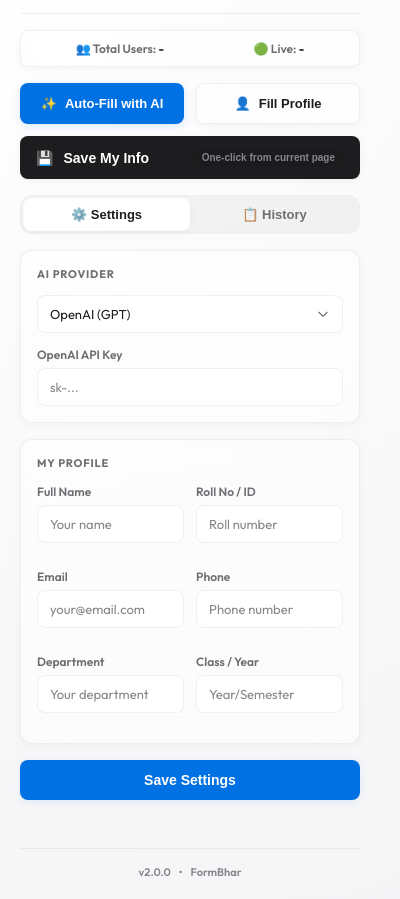
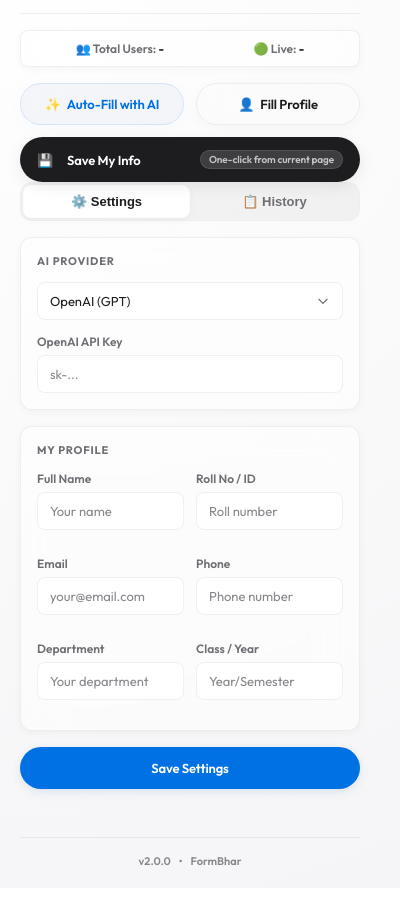
Before and after one commit to NotArsal/FormBhar, a browser extension: page extension/popup/popup.html in a window 400 px wide. Shown: the part 67-966 px from the top of the page. Drawn offline with Linux system fonts and the light colour scheme; no server answers.

Commit message:
feat: integrate premium 3D tactile GlassButton system across popup and external forms

```diff
--- a/extension/popup/popup.css
+++ b/extension/popup/popup.css
@@ -152,106 +152,137 @@ body {
   font-weight: 700;
 }
 
-/* Quick Actions */
-.quick-actions {
+/* Glass Button Core System */
+.glass-button-wrap {
+  position: relative;
   display: flex;
-  gap: 12px;
-  margin-bottom: 12px;
+  justify-content: center;
+  align-items: center;
+  border-radius: 9999px;
+  transition: all 0.3s cubic-bezier(0.16, 1, 0.3, 1);
 }
 
-.action-btn {
-  flex: 1;
+.glass-button {
+  all: unset;
+  width: 100%;
+  box-sizing: border-box;
+  position: relative;
   display: flex;
   align-items: center;
   justify-content: center;
-  gap: 8px;
-  padding: 12px;
-  border: 1px solid transparent;
-  border-radius: var(--radius-md);
+  cursor: pointer;
+  border-radius: 9999px;
+  background: rgba(255, 255, 255, 0.55);
+  border: 1px solid rgba(0, 0, 0, 0.06);
+  backdrop-filter: blur(20px);
+  -webkit-backdrop-filter: blur(20px);
+  color: var(--text-primary);
+  transition: all 0.3s cubic-bezier(0.16, 1, 0.3, 1);
+  z-index: 2;
   font-size: 13px;
   font-weight: 600;
-  cursor: pointer;
-  transition: all 0.25s cubic-bezier(0.16, 1, 0.3, 1);
 }
 
-.action-btn.primary {
-  background: var(--accent-blue);
-  color: #ffffff;
-  box-shadow: 0 2px 8px rgba(0, 113, 227, 0.15);
+.glass-button-text {
+  display: flex;
+  align-items: center;
+  justify-content: center;
+  gap: 6px;
+  padding: 12px 16px;
+  width: 100%;
+  user-select: none;
+  font-family: 'Outfit', sans-serif;
+  letter-spacing: -0.01em;
+  white-space: nowrap;
 }
 
-.action-btn.primary:hover {
-  background: var(--accent-blue-hover);
-  transform: translateY(-1px);
-  box-shadow: 0 4px 12px rgba(0, 113, 227, 0.25);
+.glass-button-shadow {
+  position: absolute;
+  inset: 0;
+  border-radius: 9999px;
+  background: rgba(0, 0, 0, 0.02);
+  box-shadow: 0 4px 16px rgba(0, 0, 0, 0.03), inset 0 1px 0 rgba(255, 255, 255, 0.5);
+  z-index: 1;
+  transition: all 0.3s cubic-bezier(0.16, 1, 0.3, 1);
+  pointer-events: none;
 }
 
-.action-btn.primary:active {
-  background: var(--accent-blue-active);
-  transform: translateY(0);
+/* Hover States (Apple premium scale + shadow refraction separation) */
+.glass-button-wrap:hover .glass-button {
+  background: rgba(255, 255, 255, 0.75);
+  border-color: rgba(0, 0, 0, 0.12);
+  transform: translateY(-2px) scale(1.01);
 }
 
-.action-btn.secondary {
-  background: var(--glass-bg);
-  color: var(--text-primary);
-  border: 1px solid var(--glass-border);
-  backdrop-filter: blur(20px);
-  -webkit-backdrop-filter: blur(20px);
-  box-shadow: var(--shadow-sm);
+.glass-button-wrap:hover .glass-button-shadow {
+  background: rgba(0, 0, 0, 0.04);
+  box-shadow: 0 8px 24px rgba(0, 0, 0, 0.06), inset 0 1px 0 rgba(255, 255, 255, 0.7);
+  transform: translateY(1.5px) scale(1.025);
 }
 
-.action-btn.secondary:hover {
-  background: var(--glass-bg-hover);
-  border-color: var(--glass-border-hover);
-  transform: translateY(-1px);
-  box-shadow: var(--shadow-md);
+/* Pressed States */
+.glass-button-wrap:active .glass-button {
+  transform: translateY(0.5px) scale(0.98);
+  background: rgba(255, 255, 255, 0.45);
+  border-color: rgba(0, 0, 0, 0.08);
 }
 
-.action-btn.secondary:active {
-  transform: translateY(0);
+.glass-button-wrap:active .glass-button-shadow {
+  transform: translateY(0) scale(0.98);
+  box-shadow: 0 2px 8px rgba(0, 0, 0, 0.02);
 }
 
-/* Info Capture */
-.info-capture {
-  margin-bottom: 16px;
+/* Accent Rules */
+.glass-button-wrap.primary .glass-button {
+  color: var(--accent-blue);
+  border-color: rgba(0, 113, 227, 0.12);
+  background: rgba(0, 113, 227, 0.02);
 }
 
-.capture-btn {
-  width: 100%;
-  display: flex;
-  align-items: center;
-  gap: 10px;
-  padding: 13px 16px;
-  background: var(--accent-dark);
-  color: #ffffff;
-  border: none;
-  border-radius: var(--radius-md);
-  font-size: 14px;
-  font-weight: 600;
-  cursor: pointer;
-  box-shadow: 0 2px 8px rgba(0, 0, 0, 0.05);
-  transition: all 0.25s cubic-bezier(0.16, 1, 0.3, 1);
+.glass-button-wrap.primary:hover .glass-button {
+  background: rgba(0, 113, 227, 0.06);
+  border-color: rgba(0, 113, 227, 0.20);
 }
 
-.capture-btn:hover {
-  background: var(--accent-dark-hover);
-  transform: translateY(-1px);
-  box-shadow: 0 6px 16px rgba(0, 0, 0, 0.12);
+.glass-button-wrap.primary .glass-button-shadow {
+  box-shadow: 0 4px 16px rgba(0, 113, 227, 0.03);
 }
 
-.capture-btn:active {
-  transform: translateY(0);
+.glass-button-wrap.primary:hover .glass-button-shadow {
+  box-shadow: 0 8px 24px rgba(0, 113, 227, 0.09);
+}
+
+.glass-button-wrap.secondary .glass-button {
+  color: var(--text-primary);
+}
+
+/* Save My Info Accent (Sleek dark high contrast buttons as custom Apple style accent) */
+.glass-button-wrap.capture-wrap .glass-button {
+  background: var(--accent-dark);
+  border-color: transparent;
+  color: #ffffff;
+}
+
+.glass-button-wrap.capture-wrap:hover .glass-button {
+  background: var(--accent-dark-hover);
+}
+
+.glass-button-wrap.capture-wrap .glass-button-shadow {
+  box-shadow: 0 4px 16px rgba(0, 0, 0, 0.08);
+}
+
+.glass-button-wrap.capture-wrap:hover .glass-button-shadow {
+  box-shadow: 0 8px 24px rgba(0, 0, 0, 0.14);
 }
 
 .btn-hint {
   font-size: 10px;
   font-weight: 600;
-  color: var(--text-muted);
-  background: rgba(0, 0, 0, 0.04);
+  color: rgba(255, 255, 255, 0.7);
+  background: rgba(255, 255, 255, 0.15);
   padding: 2px 8px;
   border-radius: 20px;
-  margin-left: auto;
-  border: 1px solid rgba(0, 0, 0, 0.03);
+  border: 1px solid rgba(255, 255, 255, 0.1);
 }
 
 /* Tabs like Apple segmented controls in light mode */
@@ -385,32 +416,23 @@ select.form-input {
   gap: 12px;
 }
 
-/* Save Settings Button */
-.save-btn {
-  width: 100%;
-  padding: 12px;
+/* Save Settings wrap */
+.glass-button-wrap.save-wrap .glass-button {
   background: var(--accent-blue);
+  border-color: transparent;
   color: #ffffff;
-  border: none;
-  border-radius: var(--radius-md);
-  font-size: 14px;
-  font-weight: 700;
-  cursor: pointer;
-  transition: all 0.25s cubic-bezier(0.16, 1, 0.3, 1);
   box-shadow: 0 2px 8px rgba(0, 113, 227, 0.1);
 }
 
-.save-btn:hover {
+.glass-button-wrap.save-wrap:hover .glass-button {
   background: var(--accent-blue-hover);
-  transform: translateY(-1px);
-  box-shadow: 0 6px 16px rgba(0, 113, 227, 0.2);
 }
 
-.save-btn:active {
-  transform: translateY(0);
+.glass-button-wrap.save-wrap:active .glass-button {
+  background: var(--accent-blue-active);
 }
 
-.save-btn:disabled {
+.glass-button-wrap.save-wrap .glass-button:disabled {
   background: rgba(0, 0, 0, 0.05);
   color: var(--text-muted);
   cursor: not-allowed;
--- a/extension/popup/popup.html
+++ b/extension/popup/popup.html
@@ -33,24 +33,36 @@
     </div>
 
     <!-- Quick Actions -->
-    <section class="quick-actions">
-      <button id="autoFillBtn" class="action-btn primary">
-        <span class="btn-icon">✨</span>
-        <span class="btn-text">Auto-Fill with AI</span>
-      </button>
-      <button id="fillProfileBtn" class="action-btn secondary">
-        <span class="btn-icon">👤</span>
-        <span class="btn-text">Fill Profile</span>
-      </button>
+    <section class="quick-actions" style="display: flex; gap: 12px; margin-bottom: 12px;">
+      <div class="glass-button-wrap primary" style="flex: 1;">
+        <button id="autoFillBtn" class="glass-button">
+          <span class="glass-button-text">
+            <span>✨</span> Auto-Fill with AI
+          </span>
+        </button>
+        <div class="glass-button-shadow"></div>
+      </div>
+      <div class="glass-button-wrap secondary" style="flex: 1;">
+        <button id="fillProfileBtn" class="glass-button">
+          <span class="glass-button-text">
+            <span>👤</span> Fill Profile
+          </span>
+        </button>
+        <div class="glass-button-shadow"></div>
+      </div>
     </section>
 
     <!-- Save My Info Button -->
     <section class="info-capture">
-      <button id="saveMyInfoBtn" class="capture-btn">
-        <span class="btn-icon">💾</span>
-        <span class="btn-text">Save My Info</span>
-        <span class="btn-hint">One-click from current page</span>
-      </button>
+      <div class="glass-button-wrap capture-wrap" style="width: 100%;">
+        <button id="saveMyInfoBtn" class="glass-button">
+          <span class="glass-button-text" style="display: flex; align-items: center; width: 100%;">
+            <span>💾</span> <span style="margin-left: 8px;">Save My Info</span>
+            <span class="btn-hint" style="margin-left: auto;">One-click from current page</span>
+          </span>
+        </button>
+        <div class="glass-button-shadow"></div>
+      </div>
     </section>
 
     <!-- Tabs -->
@@ -112,7 +124,12 @@
       </div>
 
       <!-- Save Button -->
-      <button id="saveBtn" class="save-btn">Save Settings</button>
+      <div class="glass-button-wrap save-wrap" style="width: 100%;">
+        <button id="saveBtn" class="glass-button">
+          <span class="glass-button-text">Save Settings</span>
+        </button>
+        <div class="glass-button-shadow"></div>
+      </div>
       <div id="statusMessage" class="status-message"></div>
     </div>
 
```
Also changed, not shown: extension/content/domObserver.js (+100 -24 lines).
